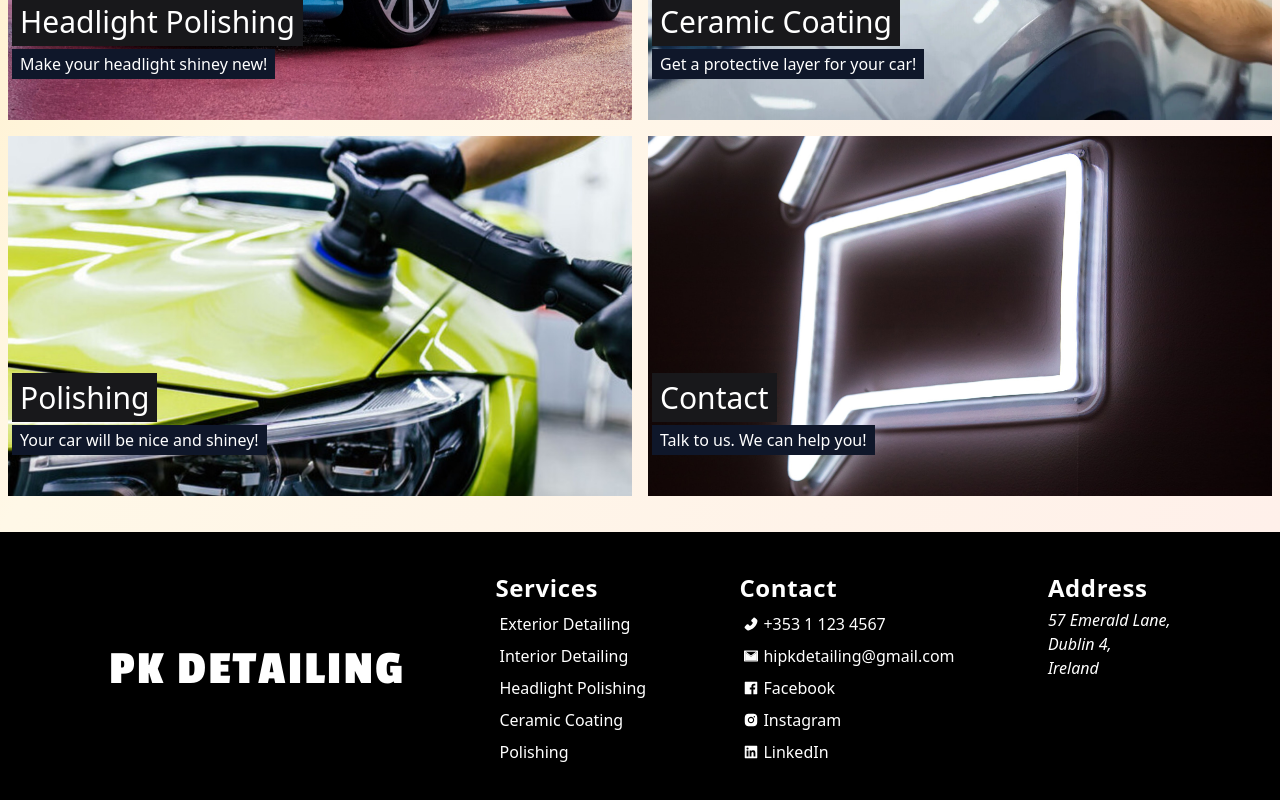
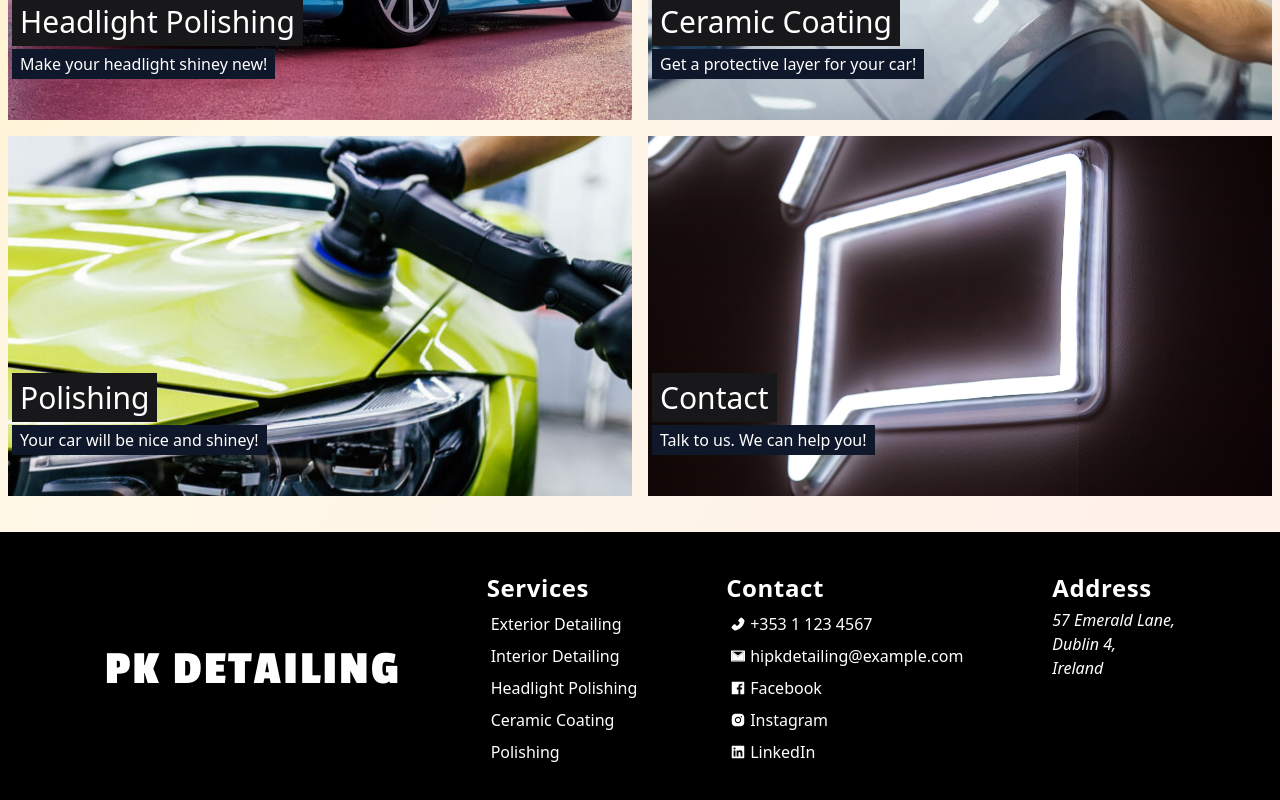
Before and after one commit to 2brownc/car-detailing, a Next.js app: page / in a window 1280 px wide. Shown: the part 1680-2480 px from the top of the page. Built offline with nearby package versions, Linux system fonts and the light colour scheme.

Commit message:
correct email

```diff
--- a/components/Footer/Footer.tsx
+++ b/components/Footer/Footer.tsx
@@ -125,7 +125,7 @@ function Footer() {
             <div className="flex flex-row items-center gap-1">
               <AiTwotoneMail />
               <a href="mailto:hipkdetailing@example.com">
-                hipkdetailing@gmail.com
+                hipkdetailing@example.com
               </a>
             </div>
           </li>
```
